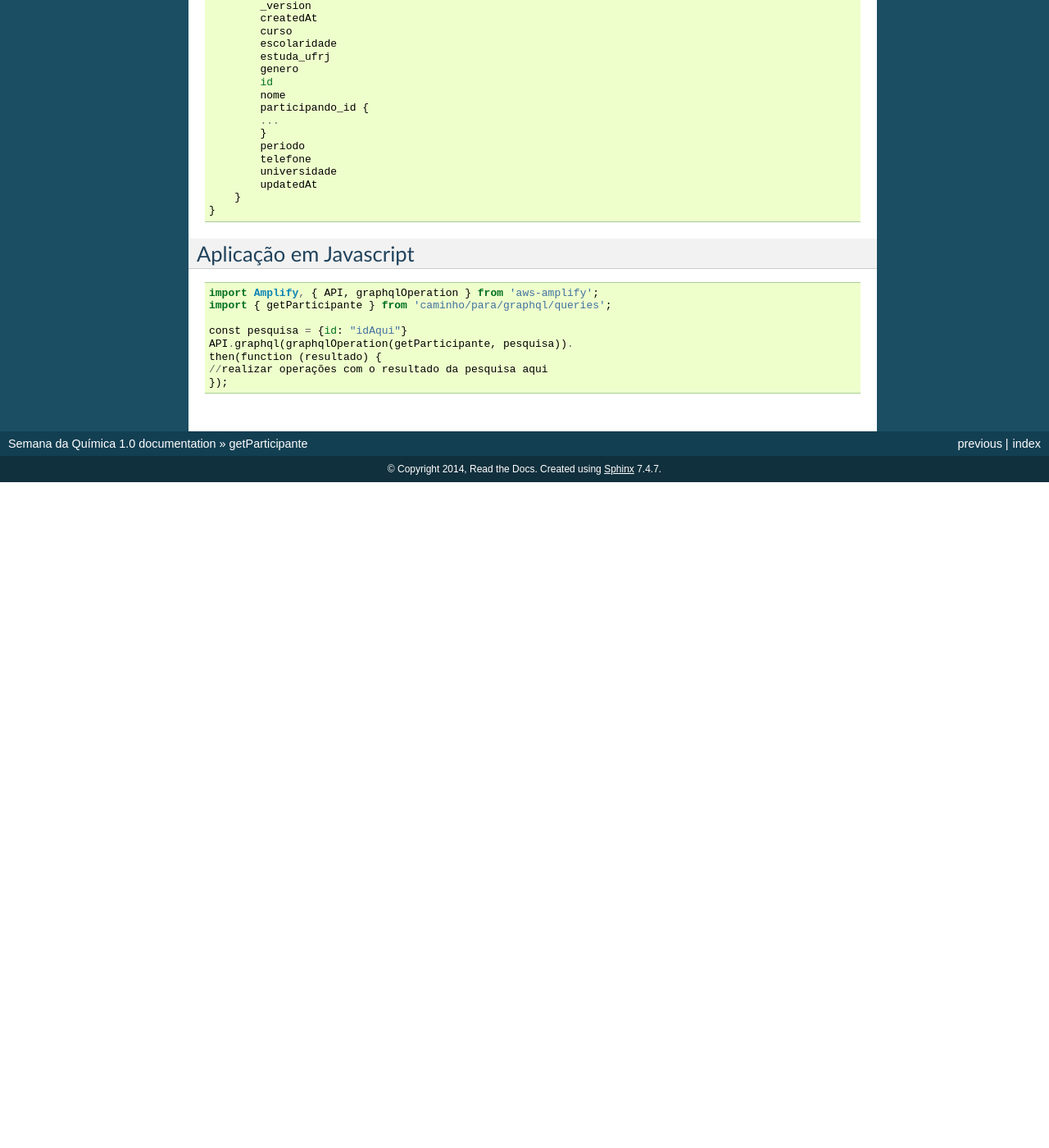
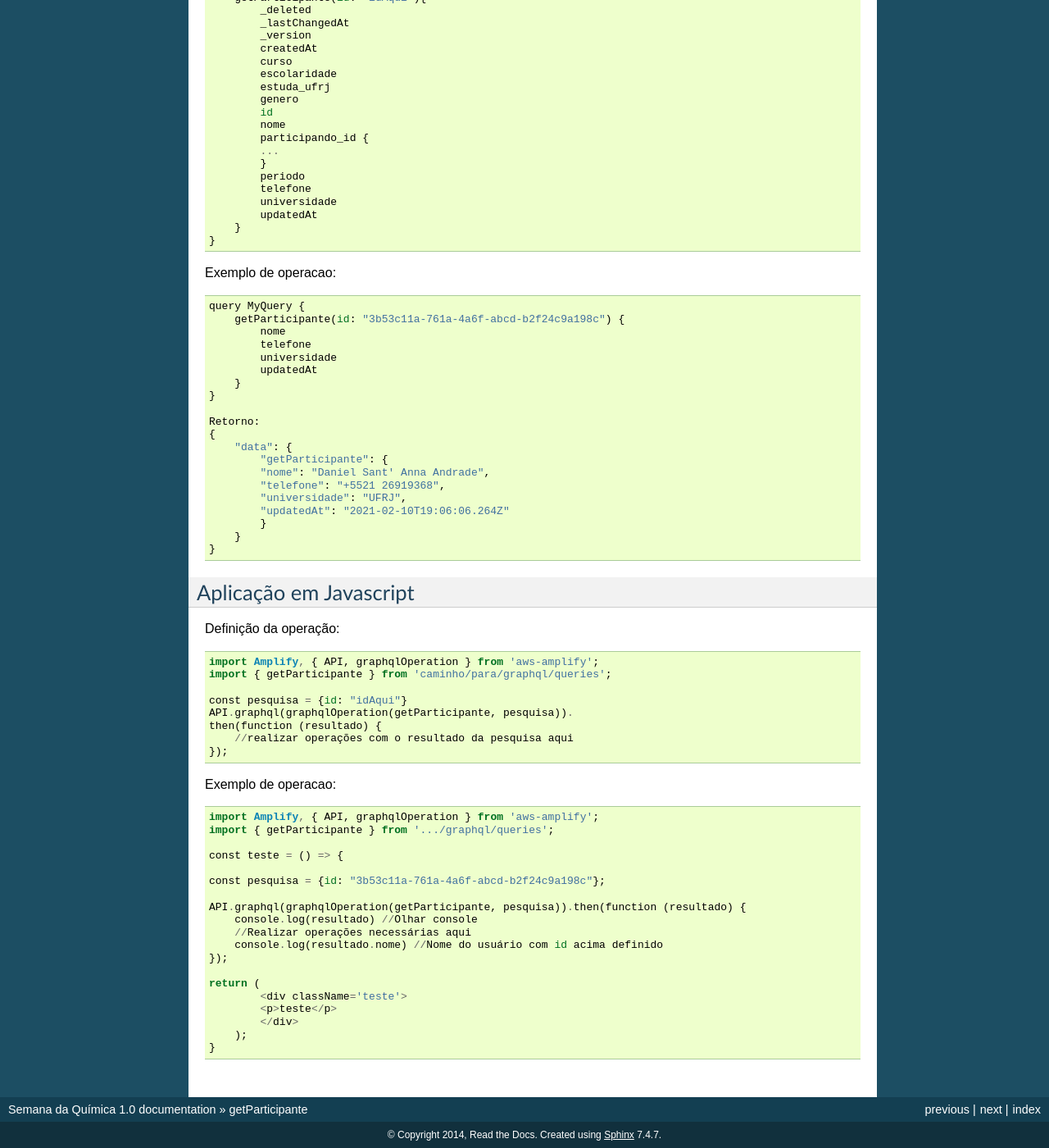
Before and after one commit to Senatauro/SemanaQuimica, a Sphinx documentation site: the page built from docs/operacoes/query/getParticipante.rst, in a window 1280 px wide and 1400 px high, scrolled down 677 px. Shown: the whole window at 82% size. Built offline with Sphinx 7.4.7, drawn with Linux system fonts in a browser that asks for light colours; before the commit the page ends 1265 px from its top, so only the background shows below that; some of the changed text lies outside the part shown.

Commit message:
Adicionando operações

```diff
--- a/docs/operacoes/query/getParticipante.rst
+++ b/docs/operacoes/query/getParticipante.rst
@@ -9,9 +9,9 @@ Informação necessária para fazer a query:
 
 Informações capazes de serem retornadas:
 
-- deleted
-- lastChangedAt
-- version
+- _deleted
+- _lastChangedAt
+- _version
 - createdAt
 - curso (String)
 - escolaridade (Int)
@@ -19,17 +19,17 @@ Informações capazes de serem retornadas:
 - genero (Int)
 - id (String)
 - nome (String)
-- participando\_id (String) { ... } //Informações de em quais eventos o participante esta inscrito
+- participando_id (String) { ... } //Informações de em quais eventos o participante esta inscrito
 - periodo (Int)
 - telefone (String)
 - universidade (String)
 - updatedAt
 
-.. _ex_GetParticipante:
 
 ***********************
-Aplicação em GraphQL
+GraphQL
 ***********************
+Definição da operação:
 
 ::
 
@@ -55,9 +55,35 @@ Aplicação em GraphQL
         }
     }
 
+Exemplo de operacao:
+
+::
+
+    query MyQuery {
+        getParticipante(id: "3b53c11a-761a-4a6f-abcd-b2f24c9a198c") {
+            nome
+            telefone
+            universidade
+            updatedAt
+        }
+    }
+
+    Retorno:
+    {
+        "data": {
+            "getParticipante": {
+            "nome": "Daniel Sant' Anna Andrade",
+            "telefone": "+5521 26919368",
+            "universidade": "UFRJ",
+            "updatedAt": "2021-02-10T19:06:06.264Z"
+            }
+        }
+    }
+
 ***********************
 Aplicação em Javascript
 ***********************
+Definição da operação:
 
 ::
 
@@ -67,5 +93,29 @@ Aplicação em Javascript
     const pesquisa = {id: "idAqui"}
     API.graphql(graphqlOperation(getParticipante, pesquisa)).
     then(function (resultado) {
-    //realizar operações com o resultado da pesquisa aqui
+        //realizar operações com o resultado da pesquisa aqui
     });
+
+Exemplo de operacao:
+
+::
+
+    import Amplify, { API, graphqlOperation } from 'aws-amplify';
+    import { getParticipante } from '.../graphql/queries';
+
+    const teste = () => {
+
+    const pesquisa = {id: "3b53c11a-761a-4a6f-abcd-b2f24c9a198c"};
+
+    API.graphql(graphqlOperation(getParticipante, pesquisa)).then(function (resultado) {
+        console.log(resultado) //Olhar console
+        //Realizar operações necessárias aqui
+        console.log(resultado.nome) //Nome do usuário com id acima definido
+    });
+
+    return (
+            <div className='teste'>
+            <p>teste</p>
+            </div>
+        );
+    }
```
Also changed, not shown: docs/index.rst (+11 -2 lines), docs/operacoes/mutation/createEvento.rst (added, +137 -0 lines), docs/operacoes/mutation/createParticipante.rst (added, +136 -0 lines), docs/operacoes/query/getEvento.rst (added, +118 -0 lines), docs/operacoes/query/getParticipando.rst (added, +110 -0 lines).
